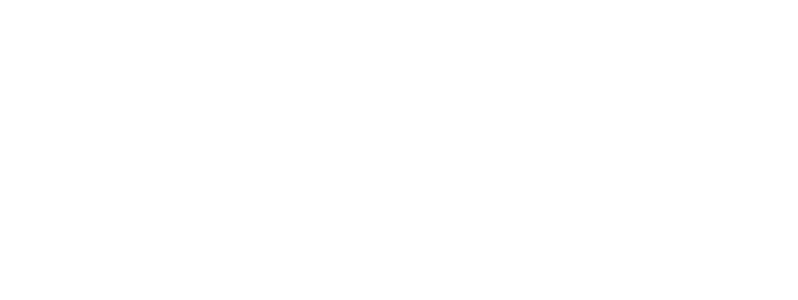
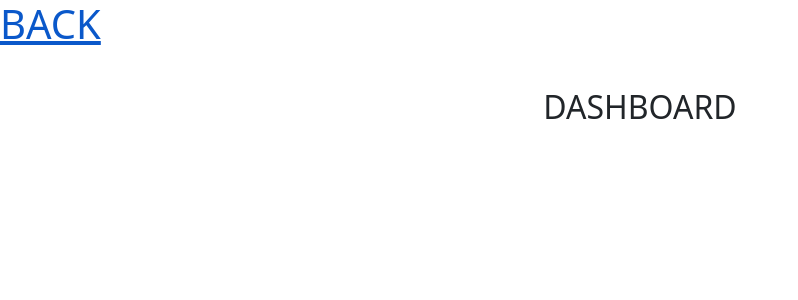
Before and after one commit to queensajolga/WEB-APPLICATION, a Vue app: page /dashboard in a window 1280 px wide. Before the commit this address had no page. Shown: the top 300 px of the page, without its empty margins (0-798 px from the left). Built offline with nearby package versions, Linux system fonts and the light colour scheme.

Commit message:
added new page

```diff
--- a/src/router/index.js
+++ b/src/router/index.js
@@ -1,6 +1,7 @@
 import { createRouter, createWebHistory } from 'vue-router'
 import LoginView from '@/views/auth/LoginView.vue'
 import RegisterView from '@/views/auth/RegisterView.vue'
+import DashboardView from '@/views/auth/DashboardView.vue'
 
 const router = createRouter({
   history: createWebHistory(import.meta.env.BASE_URL),
@@ -15,6 +16,11 @@
       name: 'register',
       component: RegisterView,
     },
+    {
+      path: '/dashboard',
+      name: 'dashboard',
+      component: DashboardView,
+    },
   ],
 })
 
--- /dev/null
+++ b/src/views/auth/DashboardView.vue
@@ -0,0 +1,6 @@
+<script setup></script>
+
+<template>
+  <h1><RouterLink to="/">BACK </RouterLink></h1>
+  <h2 class="text-center my-10">DASHBOARD</h2>
+</template>
--- a/src/views/auth/LoginView.vue
+++ b/src/views/auth/LoginView.vue
@@ -57,8 +57,8 @@
                     Forgot password?
                   </p>
 
-                  <v-btn color="yellow-darken-1" class="mt-6 rounded-pill" type="submit" block
-                    >LOG IN AS</v-btn
+                  <v-btn color="yellow-darken-1" class="mt-6 rounded-pill" type="submit" block>
+                    <RouterLink to="/dashboard">LOG IN AS </RouterLink></v-btn
                   >
 
                   <v-btn
--- a/src/views/auth/RegisterView.vue
+++ b/src/views/auth/RegisterView.vue
@@ -30,7 +30,9 @@
           </v-col>
         </v-row>
       </v-container>
-
+      <h5 class="text-center" style="font-size: 40px">Welcome to</h5>
+      <p class="text-center" style="font-size: 60px">EASY BORROW</p>
+      <p class="text-center" style="font-size: 20px">Share smarter, earn faster.</p>
       <v-main>
         <v-container>
           <v-row class="d-flex justify-center">
@@ -92,8 +94,6 @@
           </v-row>
         </v-container>
       </v-main>
-
-      <v-footer border app>2025 Easy Borrow</v-footer>
     </v-app>
   </v-responsive>
 </template>
```
Also changed, not shown: src/assets/main.css (line endings or trailing spaces).
